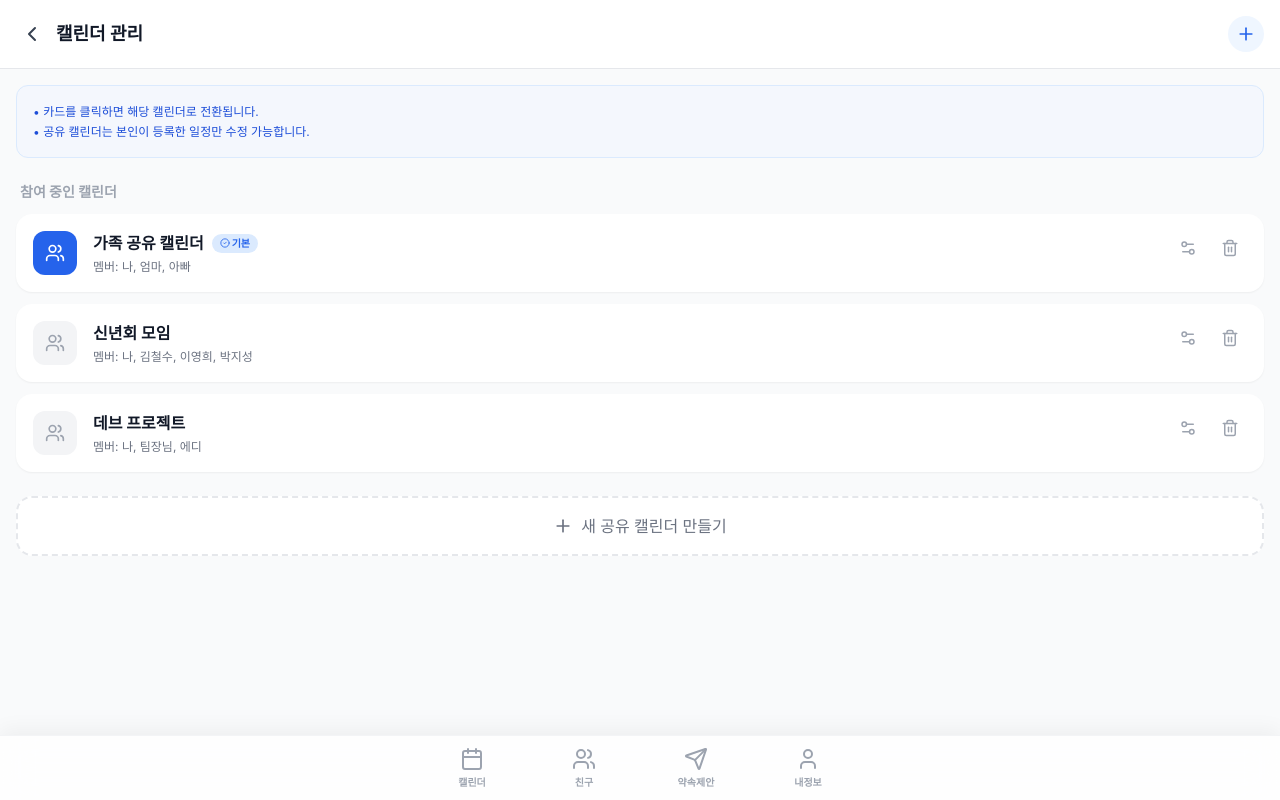
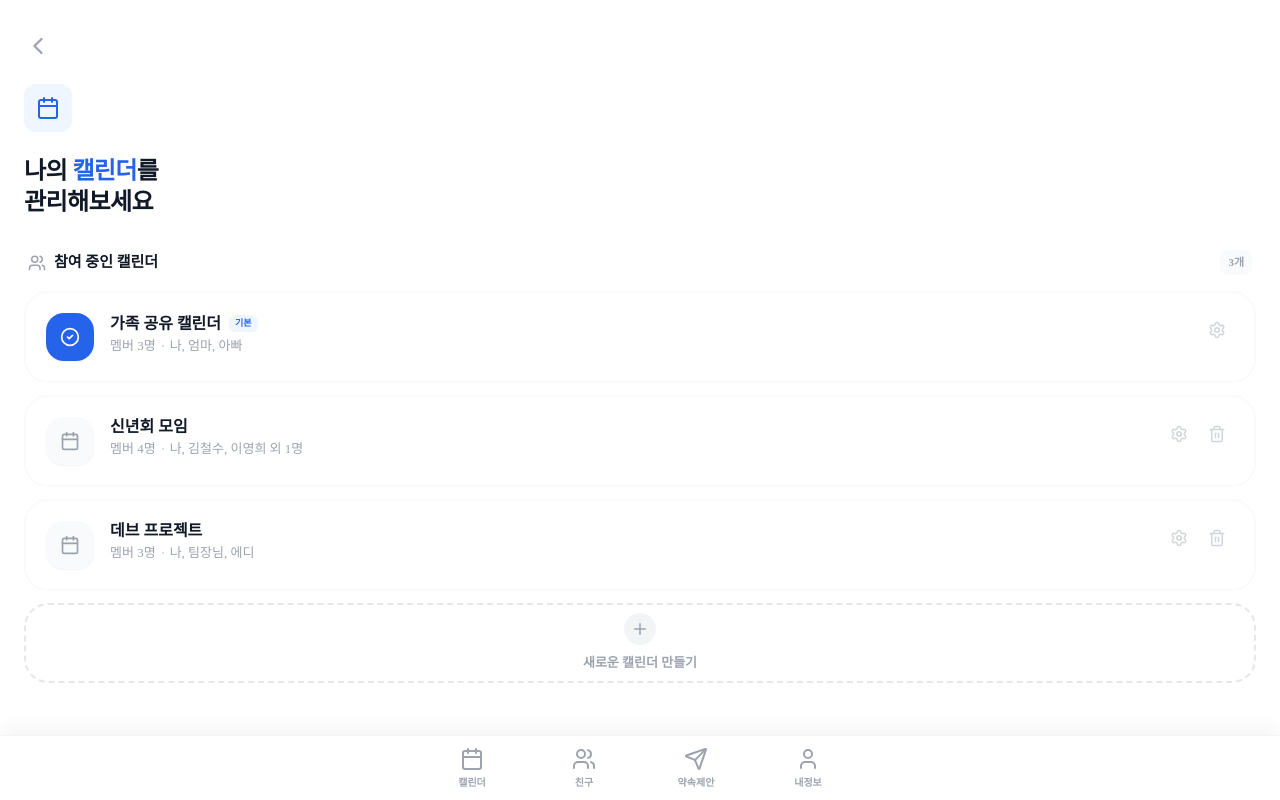
Before and after one commit to pany0108/loxo-kkiri, a React (Create React App) app: page /calendar-manager in a window 1280 px wide. Built offline with nearby package versions, Linux system fonts and the light colour scheme.

Commit message:
캘린더 관리 화면 구현

```diff
--- a/src/pages/CalendarMain.tsx
+++ b/src/pages/CalendarMain.tsx
@@ -4,7 +4,7 @@ import FullCalendar from '@fullcalendar/react';
 import dayGridPlugin from '@fullcalendar/daygrid';
 import timeGridPlugin from '@fullcalendar/timegrid';
 import interactionPlugin from '@fullcalendar/interaction';
-import { Plus, ChevronDown, Check, X } from 'lucide-react';
+import { Plus, ChevronDown, Check, X, Settings } from 'lucide-react';
 import { SlotLabelContentArg, DateSelectArg, DatesSetArg, DayHeaderContentArg, EventContentArg } from '@fullcalendar/core';
 import './CalendarMain.css';
 
@@ -274,6 +274,15 @@ const CalendarMain = () => {
                   ))}
                   <div className="h-[1px] bg-gray-50 my-2 mx-2" />
                   <button
+                    onClick={() => {
+                      setIsCalListOpen(false);
+                      navigate('/calendar-manager');
+                    }}
+                    className="w-full flex items-center gap-2 p-3.5 text-gray-500 font-bold text-[13px] hover:text-gray-900 hover:bg-gray-50 rounded-[18px] transition-colors"
+                  >
+                    <Settings size={16} /> 캘린더 관리
+                  </button>
+                  <button
                     onClick={() => navigate('/create-calendar')}
                     className="w-full flex items-center gap-2 p-4 text-gray-500 font-bold text-[13px] hover:text-blue-600 hover:bg-gray-50 rounded-[18px] transition-colors"
                   >
--- a/src/pages/CalendarManager.tsx
+++ b/src/pages/CalendarManager.tsx
@@ -1,109 +1,133 @@
 import React, { useState } from 'react';
 import { useNavigate } from 'react-router-dom';
-import { Plus, Users, ChevronLeft, Settings2, Trash2, CheckCircle2 } from 'lucide-react';
+import { Plus, Users, ChevronLeft, Settings, Trash2, CheckCircle2, Calendar as CalendarIcon, MoreVertical } from 'lucide-react';
+
+interface CalendarData {
+  id: string;
+  name: string;
+  members: string[];
+  isDefault: boolean;
+  color: string;
+}
 
 const CalendarManager = () => {
   const navigate = useNavigate();
 
-  const [calendars, setCalendars] = useState([
-    { id: '1', name: '가족 공유 캘린더', members: ['나', '엄마', '아빠'], isDefault: true },
-    { id: '2', name: '신년회 모임', members: ['나', '김철수', '이영희', '박지성'], isDefault: false },
-    { id: '3', name: '데브 프로젝트', members: ['나', '팀장님', '에디'], isDefault: false },
+  const [calendars, setCalendars] = useState<CalendarData[]>([
+    { id: '1', name: '가족 공유 캘린더', members: ['나', '엄마', '아빠'], isDefault: true, color: 'bg-blue-500' },
+    { id: '2', name: '신년회 모임', members: ['나', '김철수', '이영희', '박지성'], isDefault: false, color: 'bg-emerald-500' },
+    { id: '3', name: '데브 프로젝트', members: ['나', '팀장님', '에디'], isDefault: false, color: 'bg-purple-500' },
   ]);
 
+  const formatMembers = (members: string[]) => {
+    const displayCount = 3; // 보여줄 최대 인원 수
+    if (members.length <= displayCount) {
+      return members.join(', ');
+    }
+    return `${members.slice(0, displayCount).join(', ')} 외 ${members.length - displayCount}명`;
+  };
+
   const handleDelete = (id: string, e: React.MouseEvent) => {
-    e.stopPropagation(); // 카드 클릭 이벤트 전파 방지
-    if (window.confirm('캘린더를 삭제하시겠습니까?')) {
+    e.stopPropagation();
+    if (window.confirm('정말 이 캘린더를 삭제하시겠습니까?\n포함된 모든 일정이 삭제됩니다.')) {
       setCalendars(calendars.filter((cal) => cal.id !== id));
-      alert('캘린더가 삭제되었습니다.');
     }
   };
 
+  const handleEdit = (id: string, e: React.MouseEvent) => {
+    e.stopPropagation();
+    navigate(`/edit-calendar/${id}`); // 캘린더 수정 페이지로 이동 (가정)
+  };
+
   const handleSwitch = (name: string) => {
-    alert(`${name}로 전환되었습니다.`);
+    // 실제 앱에서는 전역 상태(Context/Redux)를 업데이트해야 함
+    alert(`"${name}"으로 전환되었습니다.`);
     navigate('/calendar');
   };
 
   return (
-    <div className="bg-gray-50 min-h-screen pb-10">
+    <div className="flex flex-col min-h-screen bg-white font-['Pretendard']">
       {/* 1. 상단 네비게이션 */}
-      <nav className="bg-white px-4 py-4 flex items-center justify-between border-b sticky top-0 z-10">
-        <div className="flex items-center gap-2">
-          <button onClick={() => navigate(-1)} className="p-1 hover:bg-gray-100 rounded-full transition-colors">
-            <ChevronLeft size={24} className="text-gray-700" />
-          </button>
-          <h1 className="text-lg font-bold text-gray-900">캘린더 관리</h1>
-        </div>
-        <button onClick={() => navigate('/create-calendar')} className="p-2 bg-blue-50 text-blue-600 rounded-full hover:bg-blue-100 transition-colors">
-          <Plus size={20} />
+      <nav className="px-6 pt-6 flex items-center sticky top-0 bg-white/80 backdrop-blur-md z-10">
+        <button onClick={() => navigate(-1)} className="p-2 -ml-2 text-gray-400 hover:text-gray-900 transition-colors active:scale-90">
+          <ChevronLeft size={28} />
         </button>
       </nav>
 
-      <div className="p-4 space-y-6">
-        {/* 2. 도움말 안내 */}
-        <div className="bg-blue-50/50 rounded-xl p-4 border border-blue-100">
-          <p className="text-xs text-blue-700 leading-relaxed">
-            • 카드를 클릭하면 해당 캘린더로 전환됩니다.
-            <br />• 공유 캘린더는 본인이 등록한 일정만 수정 가능합니다.
-          </p>
+      <div className="flex-1 px-6 pt-4 pb-24 overflow-y-auto w-full">
+        {/* 2. 헤더 섹션 */}
+        <div className="mb-8">
+          <div className="inline-flex items-center justify-center w-12 h-12 bg-blue-50 rounded-xl mb-6">
+            <CalendarIcon className="text-blue-600 w-6 h-6" />
+          </div>
+          <h2 className="text-2xl font-black text-gray-900 leading-[1.3] tracking-tight">
+            나의 <span className="text-blue-600">캘린더</span>를 <br />
+            관리해보세요
+          </h2>
         </div>
 
         {/* 3. 캘린더 목록 */}
+        <div className="space-y-4">
+          <div className="flex items-center justify-between px-1">
+            <h3 className="text-[15px] font-black text-gray-900 flex items-center gap-2">
+              <Users size={18} className="text-gray-400" /> 참여 중인 캘린더
+            </h3>
+            <span className="text-[11px] font-bold text-gray-400 bg-gray-50 px-2 py-1 rounded-lg">{calendars.length}개</span>
+          </div>
+
           <div className="space-y-3">
-          <h3 className="text-sm font-bold text-gray-400 ml-1">참여 중인 캘린더</h3>
-
             {calendars.map((cal) => (
               <div
                 key={cal.id}
                 onClick={() => handleSwitch(cal.name)}
-              className="group relative bg-white rounded-2xl p-4 shadow-sm border border-transparent hover:border-blue-200 active:scale-[0.98] transition-all cursor-pointer overflow-hidden"
+                className="group relative w-full bg-white p-5 rounded-[24px] border-2 border-gray-50 flex items-start justify-between active:scale-[0.98] transition-all hover:border-blue-100 hover:shadow-lg hover:shadow-blue-50/20 cursor-pointer"
               >
-              <div className="flex items-start justify-between">
+                {/* 왼쪽 정보 영역 */}
                 <div className="flex gap-4">
-                  <div className={`p-3 rounded-xl ${cal.isDefault ? 'bg-blue-600 text-white' : 'bg-gray-100 text-gray-400'}`}>
-                    <Users size={20} />
+                  {/* 캘린더 아이콘/색상 */}
+                  <div className={`w-12 h-12 rounded-[18px] flex items-center justify-center shadow-sm ${cal.isDefault ? 'bg-blue-600 text-white' : 'bg-gray-50 text-gray-400'}`}>
+                    {cal.isDefault ? <CheckCircle2 size={20} /> : <CalendarIcon size={20} />}
                   </div>
-                  <div>
-                    <div className="flex items-center gap-2">
-                      <h4 className="font-bold text-gray-900">{cal.name}</h4>
-                      {cal.isDefault && (
-                        <span className="flex items-center gap-0.5 text-[10px] bg-blue-100 text-blue-600 px-2 py-0.5 rounded-full font-bold">
-                          <CheckCircle2 size={10} /> 기본
-                        </span>
-                      )}
+
+                  <div className="flex flex-col pt-0.5">
+                    <div className="flex items-center gap-2 mb-1">
+                      <h4 className="text-[16px] font-black text-gray-900 leading-none">{cal.name}</h4>
+                      {cal.isDefault && <span className="text-[9px] font-bold text-blue-600 bg-blue-50 px-1.5 py-0.5 rounded-md">기본</span>}
                     </div>
-                    <p className="text-xs text-gray-500 mt-1 line-clamp-1">멤버: {cal.members.join(', ')}</p>
+                    <p className="text-[13px] font-medium text-gray-400 flex items-center gap-1 min-w-0">
+                      <span className="whitespace-nowrap shrink-0">멤버 {cal.members.length}명</span>
+                      <span className="w-0.5 h-0.5 bg-gray-300 rounded-full mx-0.5 shrink-0" />
+                      <span className="truncate">{formatMembers(cal.members)}</span>
+                    </p>
                   </div>
                 </div>
 
-                {/* 우측 관리 버튼 영역 (호버 시 또는 모바일 액션) */}
-                <div className="flex gap-2">
+                {/* 오른쪽 관리 버튼 (설정/삭제) */}
+                <div className="flex gap-1">
+                  <button onClick={(e) => handleEdit(cal.id, e)} className="p-2 text-gray-300 hover:text-blue-600 hover:bg-blue-50 rounded-xl transition-all" title="수정">
+                    <Settings size={18} />
+                  </button>
+                  {!cal.isDefault && (
+                    <button onClick={(e) => handleDelete(cal.id, e)} className="p-2 text-gray-300 hover:text-red-500 hover:bg-red-50 rounded-xl transition-all" title="삭제">
+                      <Trash2 size={18} />
+                    </button>
+                  )}
+                </div>
+              </div>
+            ))}
+
+            {/* 새 캘린더 추가 버튼 (리스트 하단에 배치) */}
             <button
-                    onClick={(e) => {
-                      e.stopPropagation();
-                      navigate(`/edit-calendar/${cal.id}`);
-                    }}
-                    className="p-2 text-gray-400 hover:text-blue-600 hover:bg-blue-50 rounded-lg transition-colors"
+              onClick={() => navigate('/create-calendar')}
+              className="w-full h-[80px] border-2 border-dashed border-gray-200 rounded-[24px] flex flex-col items-center justify-center gap-2 text-gray-400 hover:border-blue-300 hover:text-blue-500 hover:bg-blue-50/30 transition-all active:scale-[0.98]"
             >
-                    <Settings2 size={18} />
-                  </button>
-                  <button onClick={(e) => handleDelete(cal.id, e)} className="p-2 text-gray-400 hover:text-red-600 hover:bg-red-50 rounded-lg transition-colors">
-                    <Trash2 size={18} />
+              <div className="w-8 h-8 bg-gray-100 rounded-full flex items-center justify-center group-hover:bg-blue-100 transition-colors">
+                <Plus size={18} />
+              </div>
+              <span className="text-[13px] font-bold">새로운 캘린더 만들기</span>
             </button>
           </div>
         </div>
-            </div>
-          ))}
-        </div>
-
-        {/* 4. 추가 버튼 */}
-        <button
-          onClick={() => navigate('/create-calendar')}
-          className="w-full py-4 bg-white border-2 border-dashed border-gray-200 rounded-2xl text-gray-500 font-medium flex items-center justify-center gap-2 hover:bg-gray-50 hover:border-blue-300 hover:text-blue-600 transition-all"
-        >
-          <Plus size={20} />
-          <span>새 공유 캘린더 만들기</span>
-        </button>
       </div>
     </div>
   );
```
Lines whose indentation alone changed are shown as unchanged.
